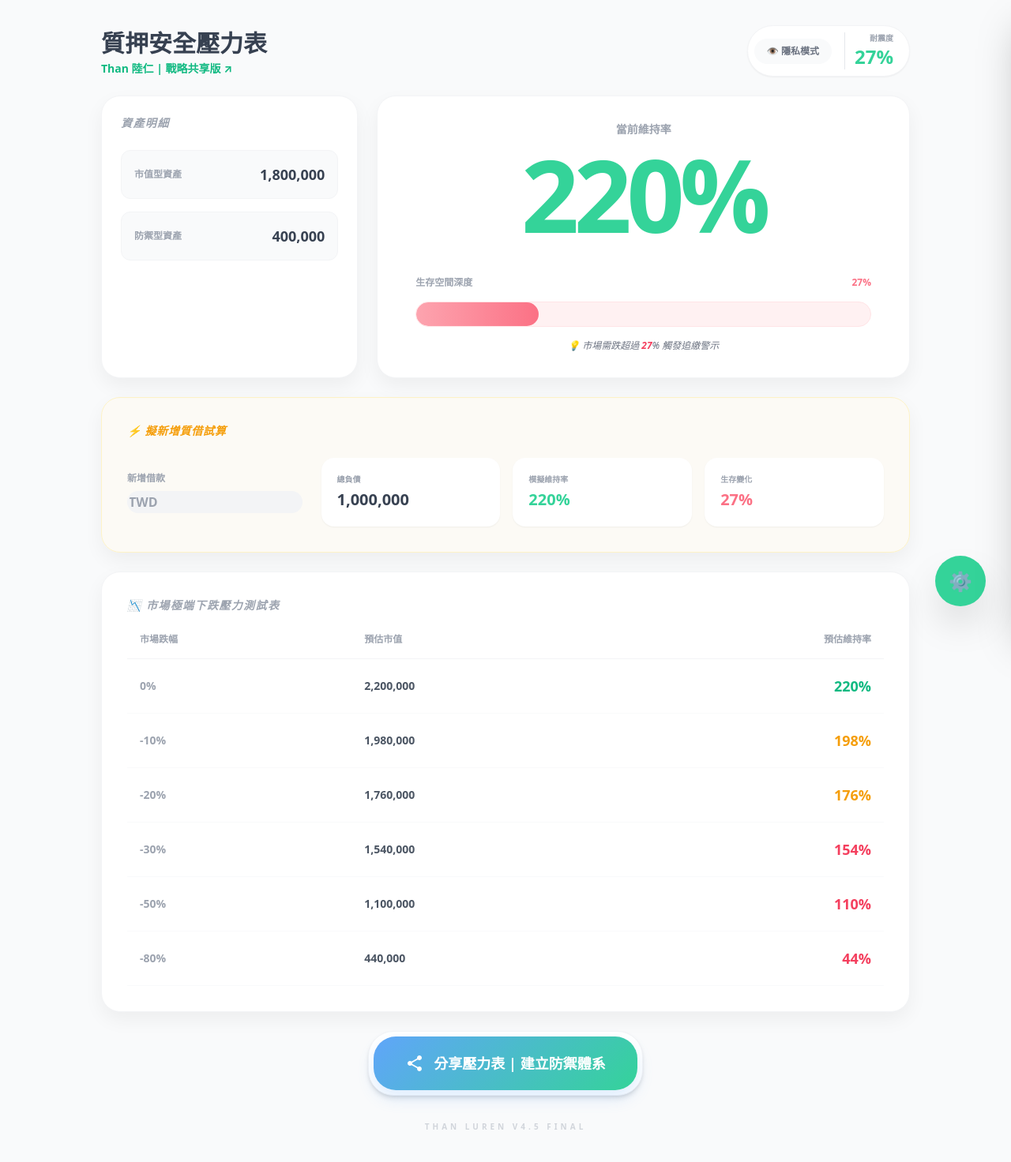
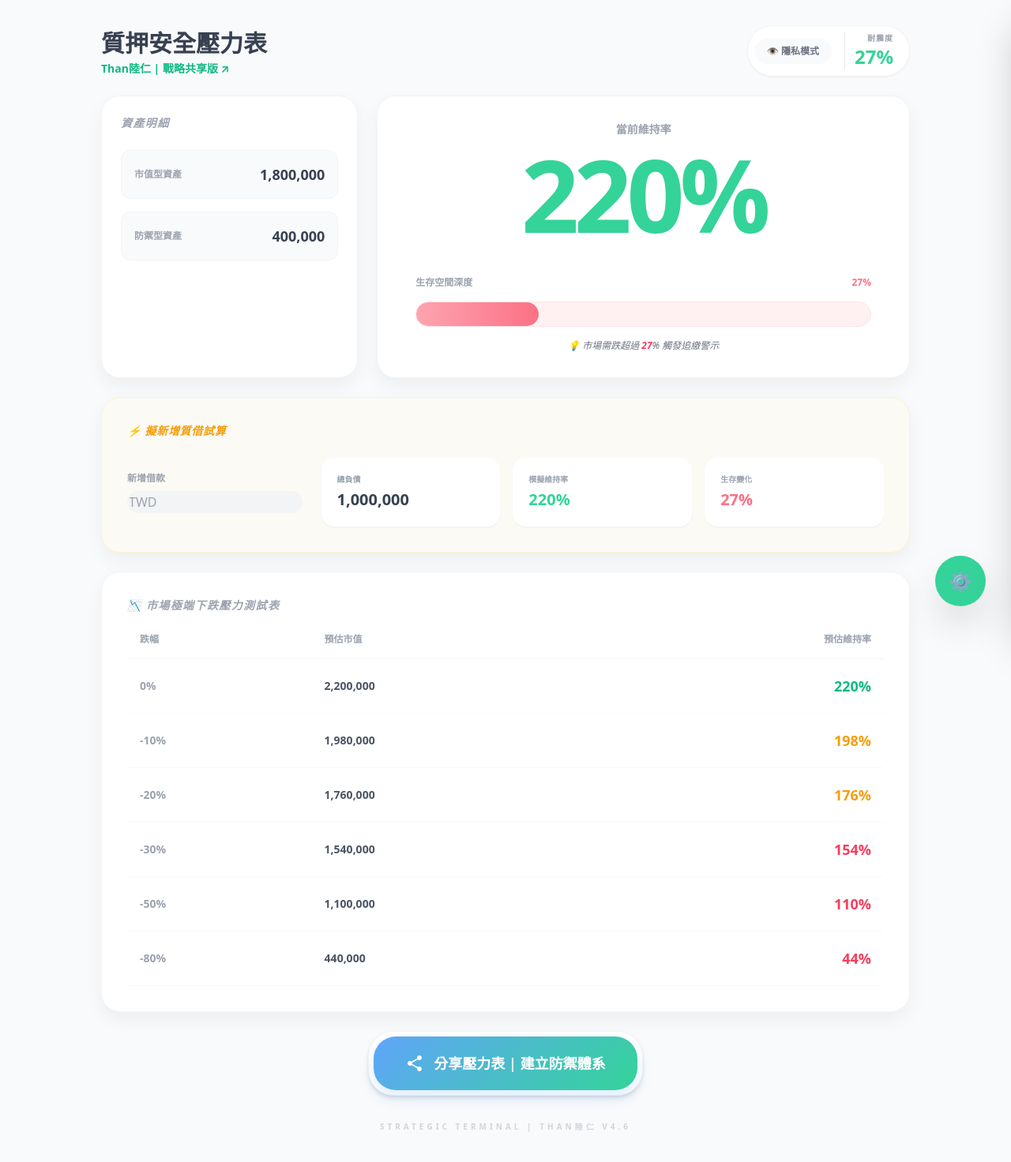
Before and after one commit to hh005688-ops/01-protocol, a plain HTML site: page index.html in a window 1280 px wide. Shown: the whole page at 79% size. Drawn offline with nearby package versions, Linux system fonts and the light colour scheme.

Commit message:
index.html

```diff
--- a/index.html
+++ b/index.html
@@ -3,7 +3,7 @@
 <head>
     <meta charset="UTF-8">
     <meta name="viewport" content="width=device-width, initial-scale=1.0, maximum-scale=1.0, user-scalable=no">
-    <title>質押安全壓力表 | Than 陸仁 監製</title>
+    <title>質押安全壓力表 | Than陸仁 監製</title>
     <script src="https://cdn.tailwindcss.com"></script>
     <style>
         :root { --bg-cream: #F9FAFB; --macaron-mint: #34D399; --macaron-rose: #FB7185; }
@@ -14,10 +14,9 @@
         #settings-drawer { transform: translateX(100%); transition: transform 0.4s cubic-bezier(0.16, 1, 0.3, 1); }
         #settings-drawer.open { transform: translateX(0); }
         .survival-bar { background: linear-gradient(90deg, #FDA4AF, var(--macaron-rose)); transition: width 1s; border-radius: 99px; }
-        input { background: #F3F4F6; border-radius: 16px; padding: 12px; outline: none; border: 2px solid transparent; width: 100%; }
+        input { background: #F3F4F6; border-radius: 16px; padding: 12px; outline: none; border: 2px solid transparent; width: 100%; font-weight: bold; }
         input:focus { border-color: var(--macaron-mint); background: #fff; }
         .share-btn { background: linear-gradient(135deg, #60A5FA, #34D399); transition: all 0.3s; box-shadow: 0 10px 20px rgba(96, 165, 250, 0.2); }
-        .share-btn:hover { transform: scale(1.05); }
     </style>
 </head>
 <body class="p-4 md:p-8 pb-32">
@@ -27,13 +26,13 @@
             <div>
                 <h1 class="text-3xl font-black">質押安全壓力表</h1>
                 <p class="text-sm text-emerald-500 font-bold mt-1">
-                    <a href="https://www.youtube.com/@ThanLuren" target="_blank" class="hover:underline">Than 陸仁 | 戰略共享版 ↗</a>
+                    <a href="https://www.youtube.com/@ericZang1985" target="_blank" class="hover:underline">Than陸仁 | 戰略共享版 ↗</a>
                 </p>
             </div>
             <div class="flex gap-4 items-center bg-white p-2 rounded-full shadow-sm border border-gray-100">
-                <button onclick="togglePrivacy()" class="text-xs text-gray-500 px-4 py-2 bg-gray-50 rounded-full font-bold hover:bg-gray-100">👁️ 隱私模式</button>
+                <button onclick="togglePrivacy()" class="text-xs text-gray-500 px-4 py-2 bg-gray-50 rounded-full font-bold">👁️ 隱私模式</button>
                 <div class="text-right px-3 border-l">
-                    <p class="text-[10px] text-gray-400 font-bold uppercase">耐震度</p>
+                    <p class="text-[10px] text-gray-400 font-bold uppercase tracking-widest">耐震度</p>
                     <p class="text-2xl font-black text-emerald-400"><span id="ui-survival-pc">--</span>%</p>
                 </div>
             </div>
@@ -56,9 +55,9 @@
         </div>
 
         <div class="card p-8 bg-amber-50/40 border-amber-100">
-            <h2 class="text-sm font-bold text-amber-500 uppercase tracking-wider mb-6 italic">⚡ 擬新增質借試算</h2>
+            <h2 class="text-sm font-bold text-amber-500 uppercase tracking-wider mb-6 italic text-center md:text-left">⚡ 擬新增質借試算</h2>
             <div class="grid grid-cols-1 md:grid-cols-4 gap-6 items-center">
-                <div class="md:col-span-1"><label class="block text-xs text-gray-400 mb-2 font-bold uppercase">新增借款</label><input type="number" id="sim-loan" oninput="run()" placeholder="TWD" class="font-bold"></div>
+                <div class="md:col-span-1"><label class="block text-xs text-gray-400 mb-2 font-bold uppercase">新增借款</label><input type="number" id="sim-loan" oninput="run()" placeholder="TWD"></div>
                 <div class="md:col-span-3 grid grid-cols-2 md:grid-cols-3 gap-4">
                     <div class="bg-white p-5 rounded-2xl shadow-sm"><p class="text-[10px] text-gray-400 font-bold uppercase mb-1">總負債</p><p id="ui-sim-debt" class="text-xl font-black privacy-mask text-gray-700">--</p></div>
                     <div class="bg-white p-5 rounded-2xl shadow-sm"><p class="text-[10px] text-gray-400 font-bold uppercase mb-1">模擬維持率</p><p id="ui-sim-ratio" class="text-xl font-black text-emerald-400">--%</p></div>
@@ -67,13 +66,13 @@
             </div>
         </div>
 
-        <div class="card p-8">
+        <div class="card p-8 overflow-hidden">
             <h2 class="text-sm font-bold text-gray-400 uppercase tracking-widest mb-6 italic">📉 市場極端下跌壓力測試表</h2>
             <div class="overflow-x-auto">
                 <table class="w-full text-left">
                     <thead>
                         <tr class="text-gray-400 text-xs uppercase border-b border-gray-100">
-                            <th class="pb-4 pl-4 font-bold">市場跌幅</th>
+                            <th class="pb-4 pl-4 font-bold">跌幅</th>
                             <th class="pb-4 font-bold">預估市值</th>
                             <th class="pb-4 pr-4 text-right font-bold">預估維持率</th>
                         </tr>
@@ -91,7 +90,7 @@
                     <span id="share-text">分享壓力表 | 建立防禦體系</span>
                 </button>
             </div>
-            <p class="text-[10px] text-gray-300 mt-8 font-black uppercase tracking-[0.4em]">Than Luren v4.5 Final</p>
+            <p class="text-[10px] text-gray-300 mt-8 font-black uppercase tracking-[0.4em]">Strategic Terminal | Than陸仁 v4.6</p>
         </footer>
     </div>
 
@@ -110,15 +109,15 @@
     <button onclick="toggleSettings()" class="fixed bottom-8 right-8 w-16 h-16 rounded-full flex items-center justify-center text-2xl z-[150] bg-emerald-400 text-white shadow-2xl transition-transform hover:scale-110">⚙️</button>
 
     <script>
-        let STATE = JSON.parse(localStorage.getItem('than_v45_data')) || { debt: 1000000, assets: [{ name: '市值型資產', val: 1800000 }, { name: '防禦型資產', val: 400000 }] };
+        let STATE = JSON.parse(localStorage.getItem('than_v46_data')) || { debt: 1000000, assets: [{ name: '市值型資產', val: 1800000 }, { name: '防禦型資產', val: 400000 }] };
         function toggleSettings() { document.getElementById('settings-drawer').classList.toggle('open'); }
         function togglePrivacy() { document.body.classList.toggle('privacy-on'); }
         function addAssetRow(name = '', val = '') {
             const container = document.getElementById('cfg-asset-rows');
             const div = document.createElement('div');
             div.className = "flex gap-2 items-center bg-gray-50 p-4 rounded-2xl border border-gray-100";
-            div.innerHTML = `<input type="text" placeholder="標的" class="w-7/12 text-sm cfg-a-name font-bold bg-white" value="${name}">
-                             <input type="number" placeholder="市值" class="w-4/12 text-sm cfg-a-val font-bold bg-white" value="${val}">
+            div.innerHTML = `<input type="text" placeholder="標的" class="w-7/12 text-sm cfg-a-name bg-white" value="${name}">
+                             <input type="number" placeholder="市值" class="w-4/12 text-sm cfg-a-val bg-white" value="${val}">
                              <button onclick="this.parentElement.remove()" class="text-gray-300 text-2xl ml-2 hover:text-rose-400">×</button>`;
             container.appendChild(div);
         }
@@ -128,7 +127,7 @@
             let assets = [];
             names.forEach((n, i) => { if (n.value) assets.push({ name: n.value, val: parseFloat(vals[i].value) || 0 }); });
             STATE = { debt: parseFloat(document.getElementById('cfg-debt').value) || 0, assets: assets };
-            localStorage.setItem('than_v45_data', JSON.stringify(STATE));
+            localStorage.setItem('than_v46_data', JSON.stringify(STATE));
             toggleSettings(); run();
         }
         function run() {
@@ -153,23 +152,26 @@
                 list.innerHTML += `<div class="flex justify-between items-center bg-gray-50 rounded-xl p-4 border border-gray-100"><span class="text-xs text-gray-400 font-bold">${a.name}</span><span class="text-lg font-black privacy-mask">${a.val.toLocaleString()}</span></div>`;
             });
 
-            // 重新填入壓力測試表內容
+            // 壓力測試表生成邏輯 (確保一定會執行)
             const tbody = document.getElementById('ui-stress-table');
-            tbody.innerHTML = '';
+            if (tbody) {
+                let rows = '';
                 [0, -10, -20, -30, -50, -80].forEach(d => {
                     const sVal = totalAsset * (1 + d/100);
                     const sRatio = totalDebt > 0 ? Math.round((sVal / totalDebt) * 100) : 9999;
                     let c = sRatio < 160 ? 'text-rose-500' : (sRatio < 200 ? 'text-amber-500' : 'text-emerald-500');
-                tbody.innerHTML += `<tr class="border-b border-gray-50 hover:bg-gray-50 transition">
+                    rows += `<tr class="border-b border-gray-50">
                         <td class="py-5 pl-4 text-gray-400 font-bold">${d}%</td>
                         <td class="py-5 text-gray-600 font-bold privacy-mask">${Math.round(sVal).toLocaleString()}</td>
                         <td class="py-5 pr-4 text-right font-black text-lg ${c}">${sRatio > 2000 ? '>2000' : sRatio}%</td>
                     </tr>`;
                 });
+                tbody.innerHTML = rows;
+            }
         }
         function shareTool() {
             const url = window.location.href;
-            const content = "推薦這個 Than 陸仁開發的【質押安全壓力表】，算維持率超好用： " + url;
+            const content = "推薦這個 Than陸仁開發的【質押安全壓力表】，算維持率超好用： " + url;
             navigator.clipboard.writeText(content).then(() => {
                 const btnText = document.getElementById('share-text');
                 const old = btnText.innerText; btnText.innerText = "✅ 推薦文已複製！去分享吧";
```
Lines whose indentation alone changed are shown as unchanged.
